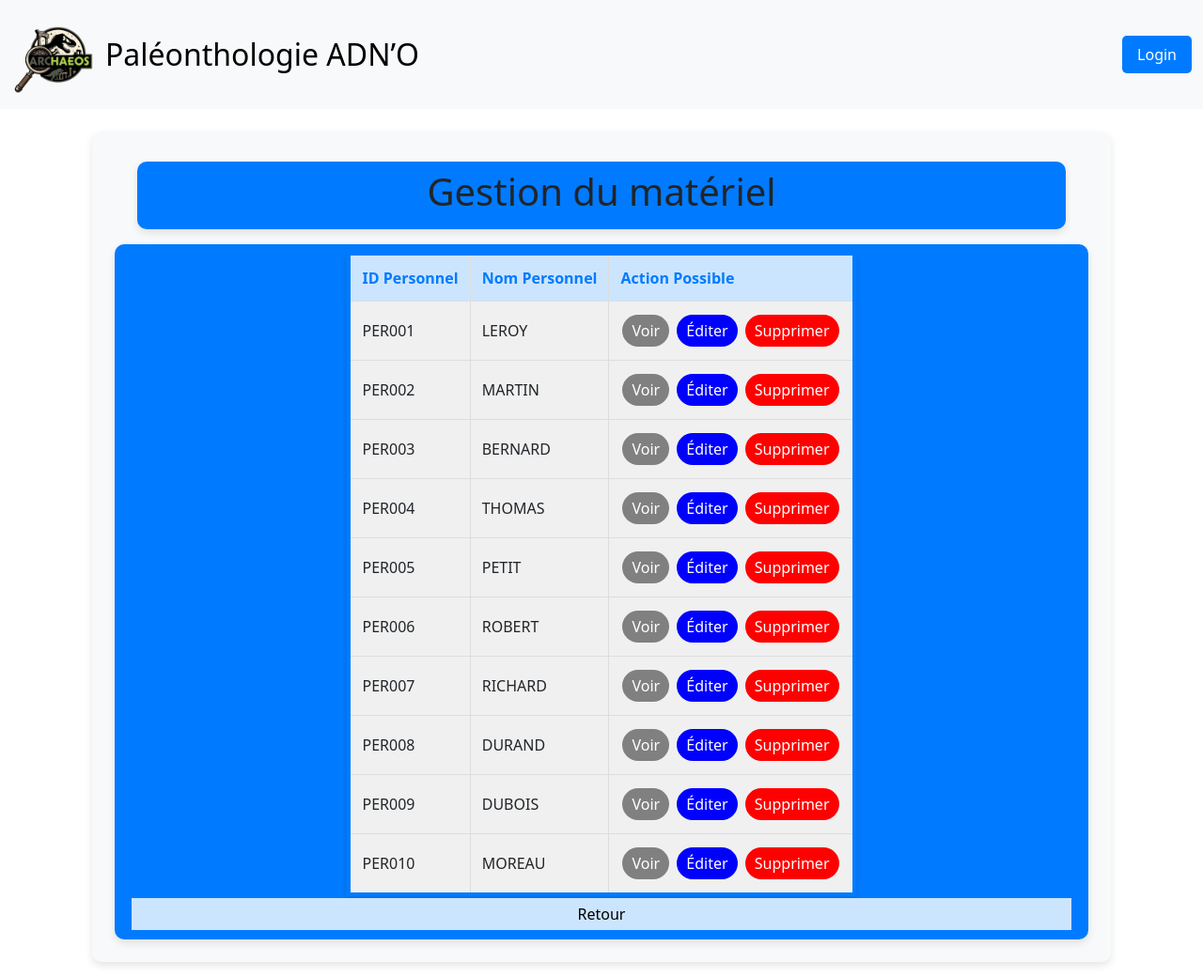
After one commit to MagOrl/SAE-3.01A-GR_N, a Flask app: page /admin/gerer_personnel in a window 1280 px wide. The commit adds this page. Shown: the whole page at 94% size. Run offline with Flask 3, Linux system fonts and the light colour scheme.

Commit message:
gerer personnel pour les admin

```diff
--- a/monApp/static/style.css
+++ b/monApp/static/style.css
@@ -7,7 +7,7 @@
   --shadow-hover: 0 6px 12px rgba(0, 0, 0, 0.15);
 }
 
-.navbar-brand{
+.navbar-brand {
   font-size: 200%;
 }
 
@@ -37,6 +37,8 @@
 
 .bouton-gerer-materiel,
 .bouton-gerer-personnel {
+  color: black;
+  text-decoration: none;
   text-align: center;
   padding: 0.5rem 1rem;
   margin: 0.5rem;
@@ -70,3 +72,61 @@
   padding: 1rem;
   margin: 1rem;
 }
+
+.tableau {
+  margin: 0 auto;
+  width: fit-content;
+  border-collapse: collapse;
+  border: 4px solid var(--primary-color);
+  box-shadow: var(--shadow);
+  background-color: #f0f0f0;
+}
+
+.tableau th,
+.tableau td {
+  border: 1px solid #ddd;
+  padding: 12px;
+  text-align: left;
+}
+
+.tableau th {
+  background-color: var(--light-primary);
+  color: var(--primary-color);
+  font-weight: bold;
+}
+
+.btn-voir {
+  background-color: gray;
+  border-radius: 2em;
+  color: white;
+  border: none;
+  padding: 5px 10px;
+  margin: 2px;
+  cursor: pointer;
+}
+.btn-editer {
+  background-color: blue;
+  border-radius: 2em;
+  color: white;
+  border: none;
+  padding: 5px 10px;
+  margin: 2px;
+  cursor: pointer;
+}
+.btn-supprimer {
+  background-color: red;
+  border-radius: 2em;
+  color: white;
+  border: none;
+  padding: 5px 10px;
+  margin: 2px;
+  cursor: pointer;
+}
+
+.btn-retour {
+  background-color: var(--light-primary);
+  border: none;
+  padding: 5px 10px;
+  margin: 2px;
+  cursor: pointer;
+}
--- /dev/null
+++ b/monApp/templates/gerer_personnel_admin.html
@@ -0,0 +1,32 @@
+{% extends "nav_bar.html" %} {% block content %}
+<div class="bloc-entier-admin">
+  <div class="boite-bonjour-admin">
+    <h1>Gestion du matériel</h1>
+  </div>
+  <div class="boite-choix-menu">
+    <table class="tableau" >
+      <thead>
+        <tr>
+          <th>ID Personnel</th>
+          <th>Nom Personnel</th>
+          <th>Action Possible</th>
+        </tr>
+      </thead>
+      <tbody>
+        {% for p in personnels %}
+        <tr>
+          <td>{{ p.id_pers }}</td>
+          <td>{{ p.nom_pers }}</td>
+          <td>
+            <button class="btn-voir">Voir</button>
+            <button class="btn-editer">Éditer</button>
+            <button class="btn-supprimer">Supprimer</button>
+          </td>
+        </tr>
+        {% endfor %}
+      </tbody>
+    </table>
+    <button class="btn-retour" onclick="history.back()">Retour</button>
+  </div>
+</div>
+{% endblock %}
--- a/monApp/templates/home_admin.html
+++ b/monApp/templates/home_admin.html
@@ -5,7 +5,6 @@
 </div>
 <div class="boite-choix-menu">
     <input type="button" class="bouton-gerer-materiel" value="Gérer le matériels">
-    <input type="button" class="bouton-gerer-personnel" value="Gerer le personnel">
-</div>
+    <a href="{{ url_for('admin_gerer_personnel') }}" class="bouton-gerer-personnel">Gérer le personnel</a></div>
 </div>
 {% endblock %}
--- a/monApp/views.py
+++ b/monApp/views.py
@@ -1,5 +1,6 @@
 from flask import Flask,render_template
 from .app import app
+from .models import personnel
 
 @app.route('/')
 @app.route('/index/')
@@ -21,9 +22,15 @@ def chercheur_echantillon():
 @app.route('/chercheur/sequence/')
 def chercheur_sequence():
     return render_template("Chercheur_Sequence.html")
+
 @app.route("/admin/")
 def admin():
     return render_template("home_admin.html")
 
+@app.route("/admin/gerer_personnel")
+def admin_gerer_personnel():
+    personnels = personnel.query.all()
+    return render_template("gerer_personnel_admin.html", personnels=personnels)
+
 if __name__ == "__main__":
     app.run()
```
Also changed, not shown: monApp.db. Lines whose indentation alone changed are shown as unchanged.
